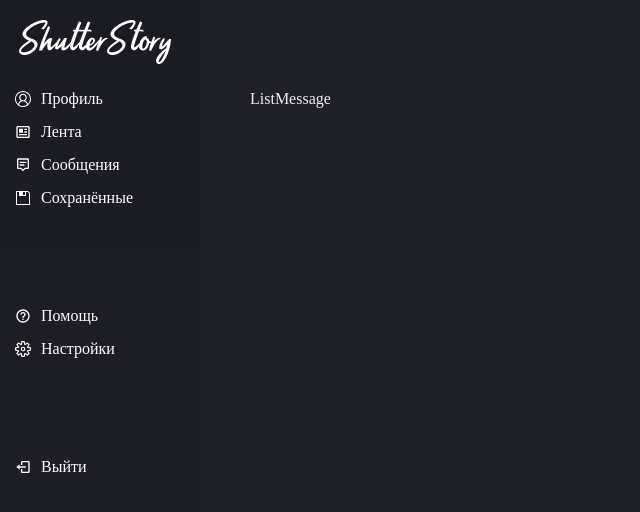
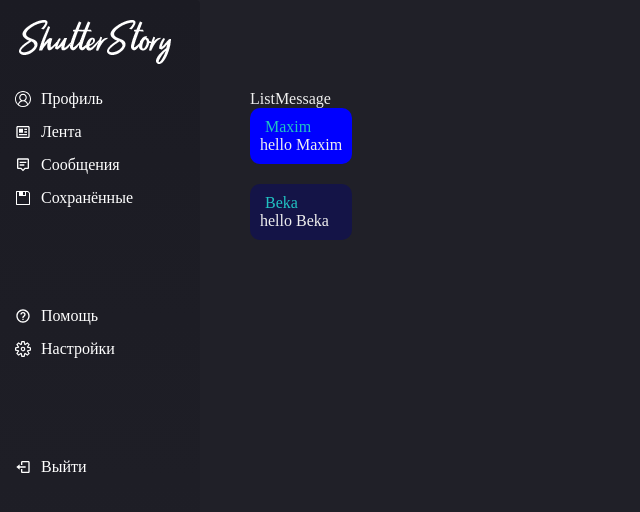
Before and after one commit to BoobekKalmatov/shutter, a React (Create React App) app: page /messages in a window 1280 px wide. Shown: the top 512 px of the page, without its empty margins (0-640 px from the left). Built offline with nearby package versions, Linux system fonts and the light colour scheme.

Commit message:
git push in dev

```diff
--- a/src/App.jsx
+++ b/src/App.jsx
@@ -24,10 +24,10 @@ function App() {
             <Route path="/" element={<Lenta />} />
             <Route path="/profile" element={<Profile />} />
             <Route path="/login" element={<Login />} />
-            <Route path="/Saved" element={<Saved />} />
-            <Route path="/Help" element={<Help />} />z
-            <Route path="/Settings" element={<Settings />} />
-            <Route path="/Messages" element={<Messages />} />
+            <Route path="/saved" element={<Saved />} />
+            <Route path="/help" element={<Help />} />z
+            <Route path="/settings" element={<Settings />} />
+            <Route path="/messages" element={<Messages />} />
             <Route path="/register" element={<Register />} />
             <Route path='/lentaimg' element={<LentaImageContent/>}/>
 
--- a/src/components/Messages/ListMessage/ListMessage.jsx
+++ b/src/components/Messages/ListMessage/ListMessage.jsx
@@ -1,4 +1,6 @@
-import React from 'react'
+import React from 'react';
+import styles from './ListMessage.module.css';
+
 
 function ListMessage() {
   return (
--- a/src/components/Messages/Message.module.css
+++ b/src/components/Messages/Message.module.css
@@ -0,0 +1,23 @@
+
+.listBlock {
+    background-color: blue;
+    width: 100%;
+    padding: 10px;
+    border-radius: 10px;
+}
+
+.listBlockName {
+    color: rgb(33, 194, 194);
+    font-weight: 500;
+
+    padding-left: 5px;
+}
+
+.myListBlock {
+    background-color: rgb(20, 20, 71);
+    width: 100%;
+    padding: 10px;
+    border-radius: 10px;
+
+    margin-top: 20px;
+}
--- a/src/components/Messages/Messages.jsx
+++ b/src/components/Messages/Messages.jsx
@@ -2,11 +2,13 @@ import React, { useState } from 'react';
 import ListMessage from './ListMessage/ListMessage';
 import styles from './Message.module.css';
 
-
 function Messages() {
 
-  const [myMessage, setMyMessage] = useState([]);
-  const [youMessage, setYouMessage] = useState([])
+  const [myMessage, setMyMessage] = useState(["hello", ' Beka']);
+
+  const [youMessage, setYouMessage] = useState([
+    "hello", ' Maxim'
+  ])
 
   return (
     <>
@@ -16,7 +18,35 @@ function Messages() {
 
         <div className={styles.chatComponent}>
 
-            <div className={styles.chatContainer}></div>
+            <div className={styles.chatContainer}>
+
+                <div className={styles.listBlock}>
+                  <h3 className={styles.listBlockName}>Maxim</h3>
+
+                  <p className={styles.listBlockText}>
+                    {
+                      youMessage.map(text => {
+                        return text
+                      })
+                    }
+                  </p>
+                </div>
+
+                <div className={styles.myListBlock}>
+
+                    <h3 className={styles.listBlockName}>Beka</h3>
+
+                    <p className={styles.listBlockText}>
+                      {
+                        myMessage.map(text => {
+                          return text
+                        })
+                      }
+                    </p>
+
+                </div>
+
+            </div>
 
         </div>
       </div>
--- a/src/components/sidebar/Sidebar.jsx
+++ b/src/components/sidebar/Sidebar.jsx
@@ -33,14 +33,14 @@ function Sidebar() {
         </NavLink>
         <NavLink
           className={styles.sidebar__item}
-          to="/Messages"
+          to="/messages"
         >
           <BiMessageAltDetail />
           Сообщения
         </NavLink>
         <NavLink
           className={styles.sidebar__item}
-          to="/Saved"
+          to="/saved"
         >
           <VscSave />
           Сохранённые
@@ -49,14 +49,14 @@ function Sidebar() {
       <div className={styles.sidebar__block}>
         <NavLink
           className={styles.sidebar__item}
-          to="Help"
+          to="help"
         >
           <BiHelpCircle />
           Помощь
         </NavLink>
         <NavLink
           className={styles.sidebar__item}
-          to="Settings"
+          to="settings"
         >
           <VscSettingsGear /> Настройки
         </NavLink>
@@ -64,7 +64,7 @@ function Sidebar() {
       <div className={styles.sidebar__block}>
         <NavLink
           className={styles.sidebar__item}
-          to="Logout"
+          to="logout"
         >
           <BiLogOut />
           Выйти
```
Also changed, not shown: src/components/Messages/ListMessage/ListMessage.module.css (added).
